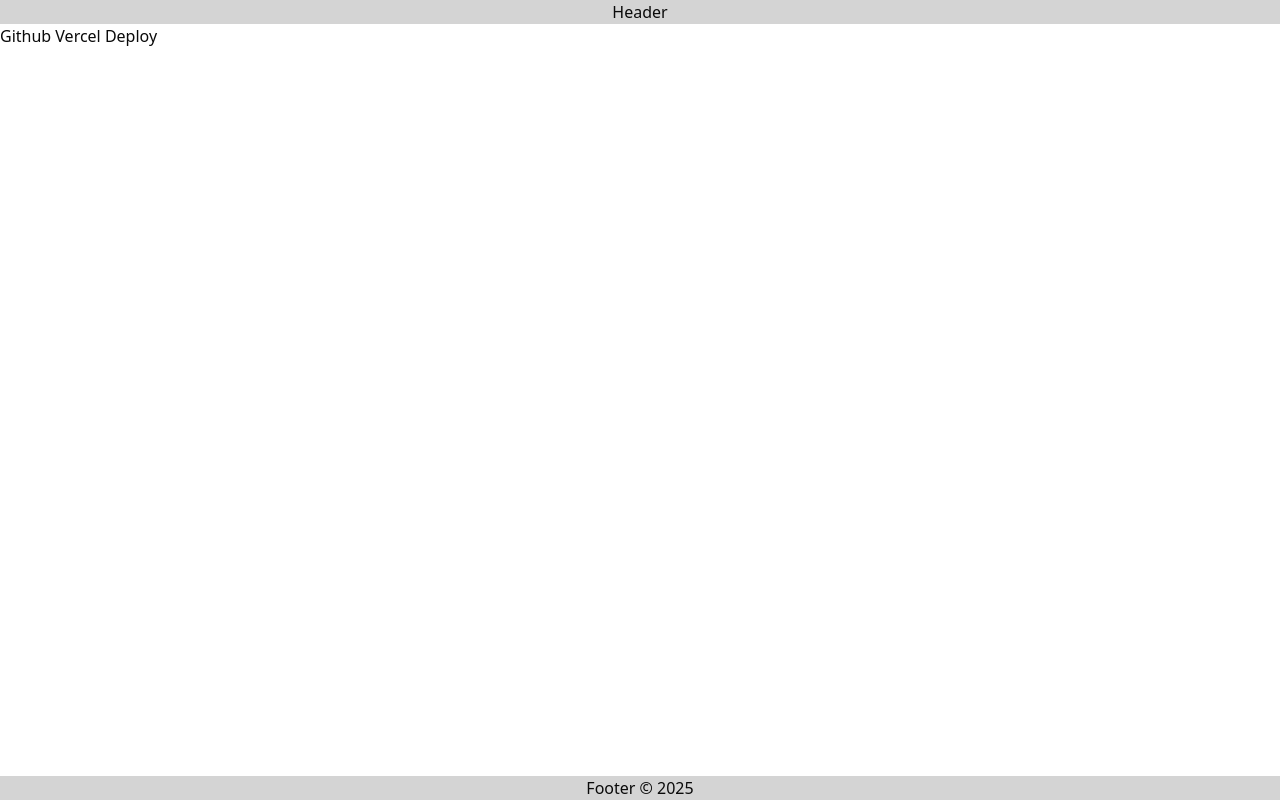
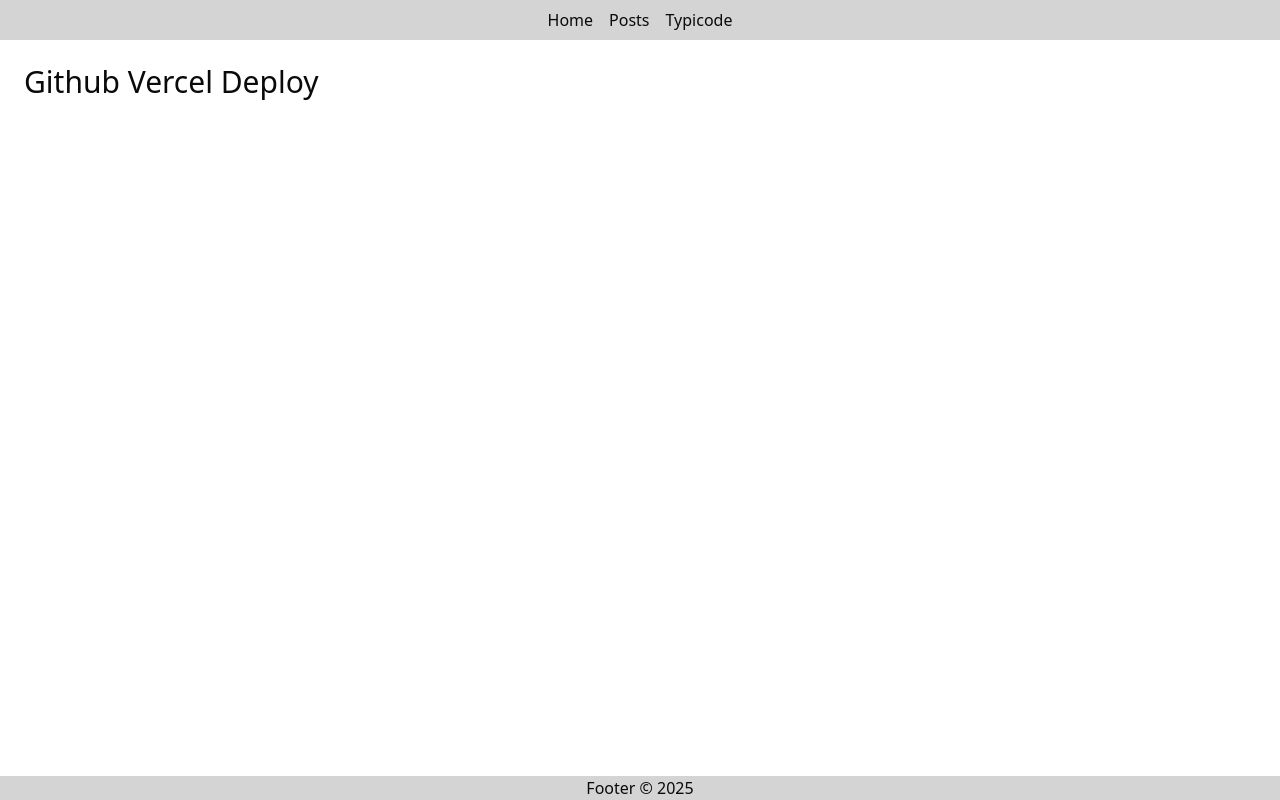
Before and after one commit to giltest99/git-vercel-deploy, a Next.js app: page / in a window 1280 px wide. Built offline with nearby package versions, Linux system fonts and the light colour scheme.

Commit message:
Add navigation to Layout. Delete Typicode page. Format h1 on Home page.

```diff
--- a/src/app/layout.tsx
+++ b/src/app/layout.tsx
@@ -1,6 +1,7 @@
 import type { Metadata } from "next";
 import { Geist, Geist_Mono } from "next/font/google";
 import "./globals.css";
+import Navigation from "@/components/Navigation";
 
 const geistSans = Geist({
   variable: "--font-geist-sans",
@@ -27,7 +28,9 @@
       <body
         className={`${geistSans.variable} ${geistMono.variable} antialiased flex flex-col w-full h-screen`}
       >
-        <header className="bg-neutral-300 flex justify-center">Header</header>
+        <header className="bg-neutral-300 flex justify-center">
+          <Navigation />
+        </header>
         <main className="container mx-auto px-2 lg:px-0 flex-1">
           {children}
         </main>
--- a/src/app/page.tsx
+++ b/src/app/page.tsx
@@ -1,9 +1,7 @@
-
-
 export default function Home() {
   return (
     <>
-      <h1>Github Vercel Deploy</h1>
+      <h1 className="text-3xl m-6">Github Vercel Deploy</h1>
     </>
   );
 }
--- a/src/app/typicode/page.tsx
+++ /dev/null
@@ -1,19 +0,0 @@
-import React from "react";
-/* import Link from "next/link"; */
-
-export default async function page() {
-  const posts = await fetch("https://jsonplaceholder.typicode.com/posts");
-  const postsData = await posts.json();
-  return (
-    <>
-      <h1 className="text-3xl my-6">Liste des posts</h1>
-      <ul className="grid grid-cols-1 gap-4 md:grid-cols-2 lg:grid-cols-3 xl:grid-cols-4 mb-8">
-        {postsData.map((post: { id: number; title: string }) => (
-          <li key={post.id} className="rounded shadow w-full p-4 bg-white">
-            {post.title}
-          </li>
-        ))}
-      </ul>
-    </>
-  );
-}
--- /dev/null
+++ b/src/components/Navigation.tsx
@@ -0,0 +1,24 @@
+import React from "react";
+import Link from "next/link";
+
+export default function Navigation() {
+  const links = [
+    { name: "Home", path: "/" },
+    { name: "Posts", path: "/posts" },
+    { name: "Typicode", path: "/typicode" },
+  ];
+
+  return (
+    <>
+      <ul className="flex gap-4 p-2">
+        {links.map((link) => (
+          <li key={link.name} className="">
+            <Link href={link.path} className="inline-block hover:underline">
+              {link.name}
+            </Link>
+          </li>
+        ))}
+      </ul>
+    </>
+  );
+}
```
